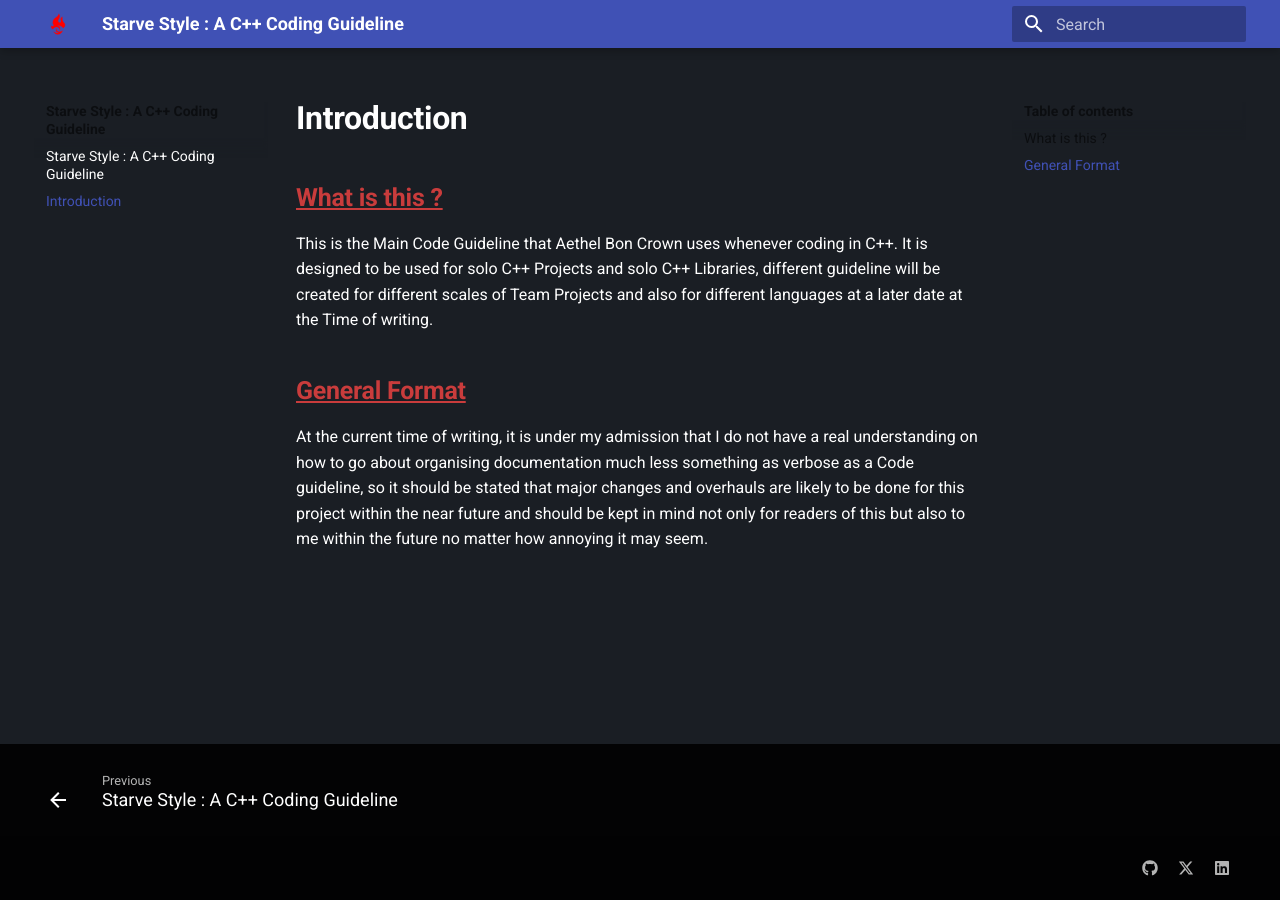
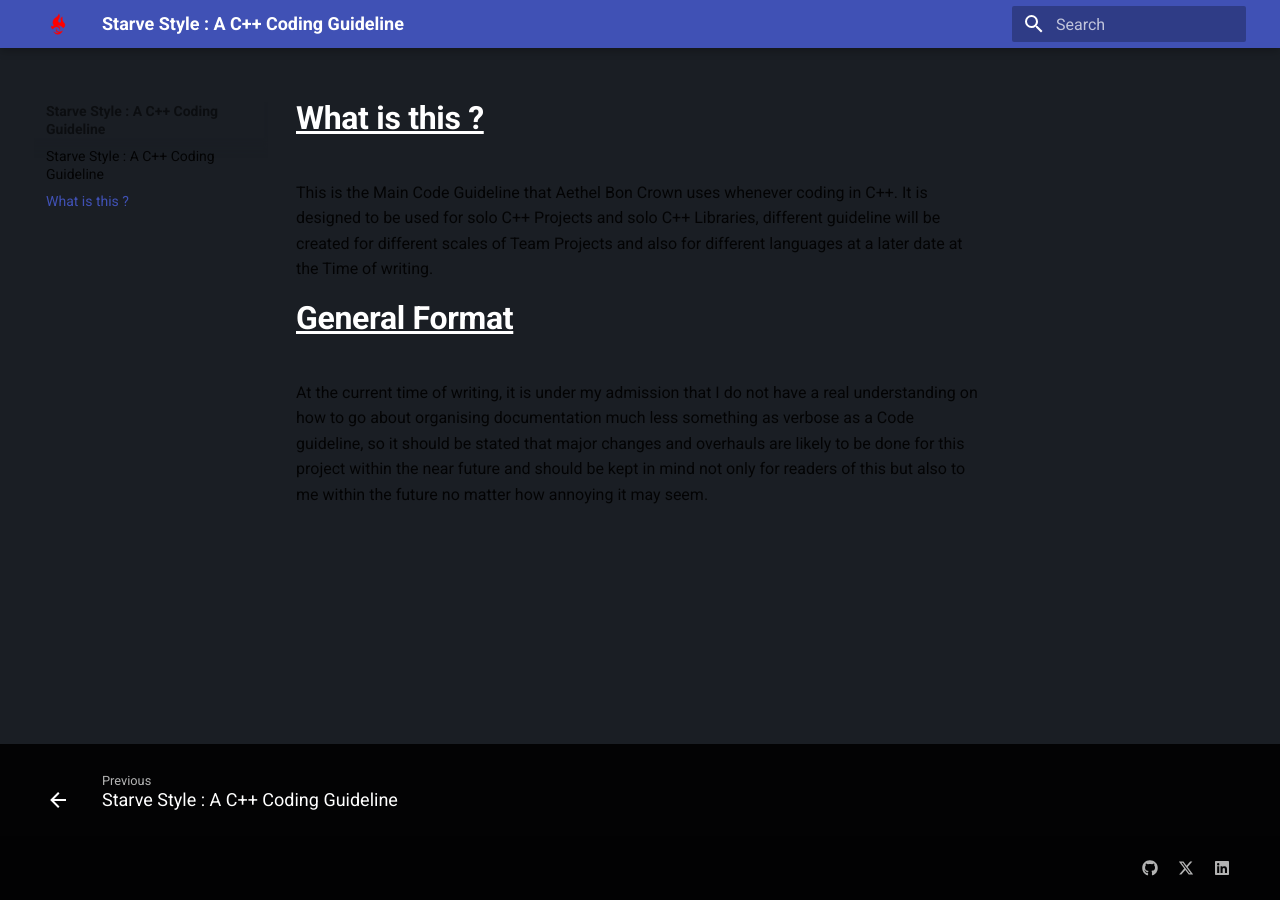
Before and after one commit to Belphonz/Starve-Style, an MkDocs documentation site: the page built from docs/Introduction.md, in a window 1280 px wide. Built offline with MkDocs 1.6.1 and Material for MkDocs 9.7.7, drawn with Linux system fonts in a browser that asks for light colours.

Commit message:
vault backup: 2024-10-19 14:02:38

```diff
--- a/docs/Introduction.md
+++ b/docs/Introduction.md
@@ -1,8 +1,8 @@
-## <u>What is this ?</u>
+# <u>What is this ?</u>
 
 This is the Main Code Guideline that Aethel Bon Crown uses whenever coding in C++.
 It is designed to be used for solo C++ Projects and solo C++ Libraries, different guideline will be created for different scales of Team Projects and also for different languages at a later date at the Time of writing.
 
-## <u>General Format</u>
+# <u>General Format</u>
 
 At the current time of writing, it is under my admission that I do not have a real understanding on how to go about organising documentation much less something as verbose as a Code guideline, so it should be stated that major changes and overhauls are likely to be done for this project within the near future and should be kept in mind not only for readers of this but also to me within the future no matter how annoying it may seem.
--- a/docs/stylesheets/extra.css
+++ b/docs/stylesheets/extra.css
@@ -15,5 +15,4 @@
 
 body {
     --md-default-bg-color : rgb(26, 30, 36);
-    color:white;
 }
```
